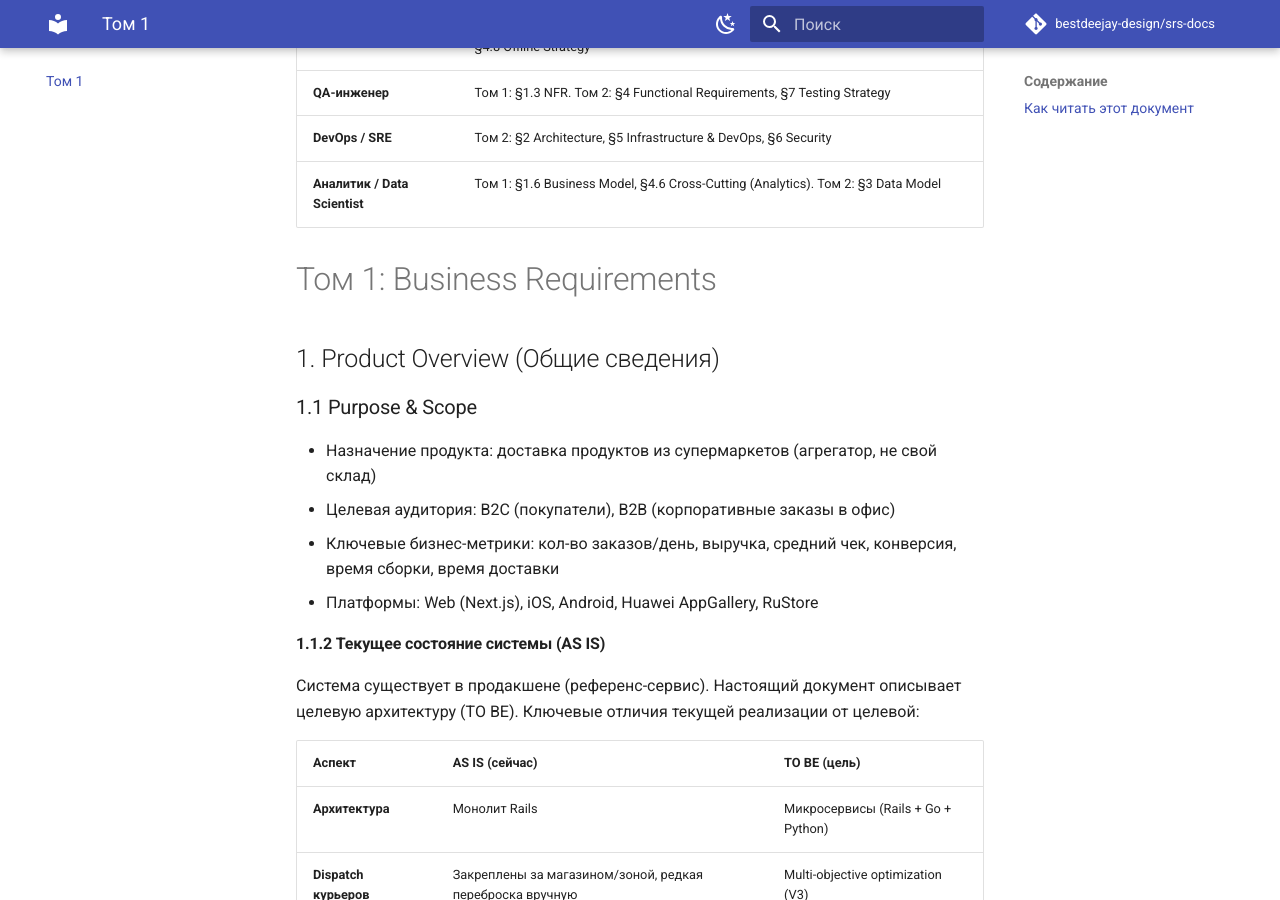
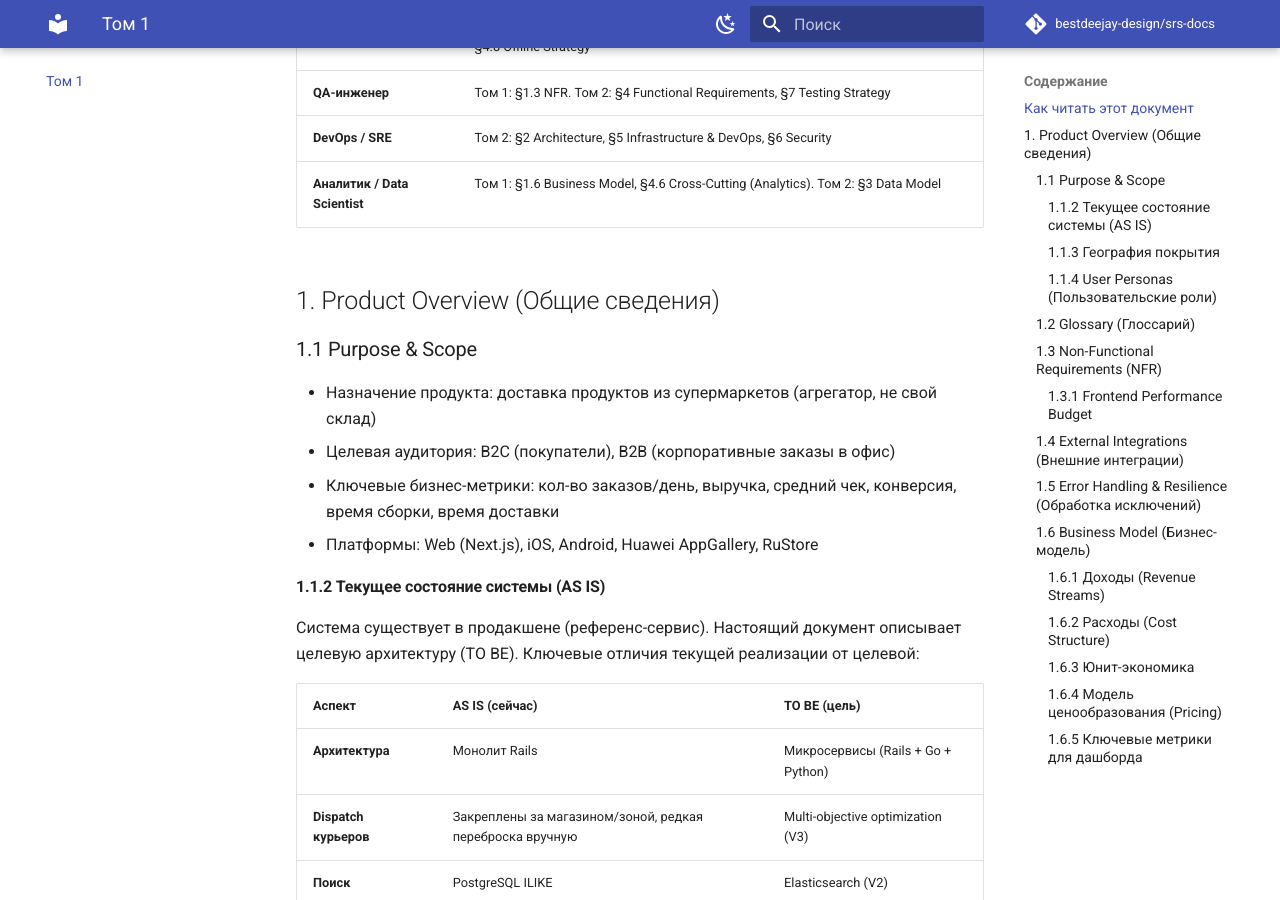
Before and after one commit to bestdeejay-design/srs-docs, an MkDocs documentation site: the page built from docs/tom-1.md, in a window 1280 px wide and 900 px high, scrolled down 702 px. Built offline with MkDocs 1.6.1 and Material for MkDocs 9.7.7, drawn with Linux system fonts in a browser that asks for light colours; comment, search, counter and statistics services are not loaded.

Commit message:
fix: remove duplicate H1 from Tom 1 (breaks MkDocs TOC)

```diff
--- a/docs/tom-1.md
+++ b/docs/tom-1.md
@@ -18,8 +18,6 @@ SRS разделён на два тома. В зависимости от ваш
 | **DevOps / SRE** | Том 2: §2 Architecture, §5 Infrastructure & DevOps, §6 Security |
 | **Аналитик / Data Scientist** | Том 1: §1.6 Business Model, §4.6 Cross-Cutting (Analytics). Том 2: §3 Data Model |
 
-
-# Том 1: Business Requirements
 
 ## 1. Product Overview (Общие сведения)
 
```
